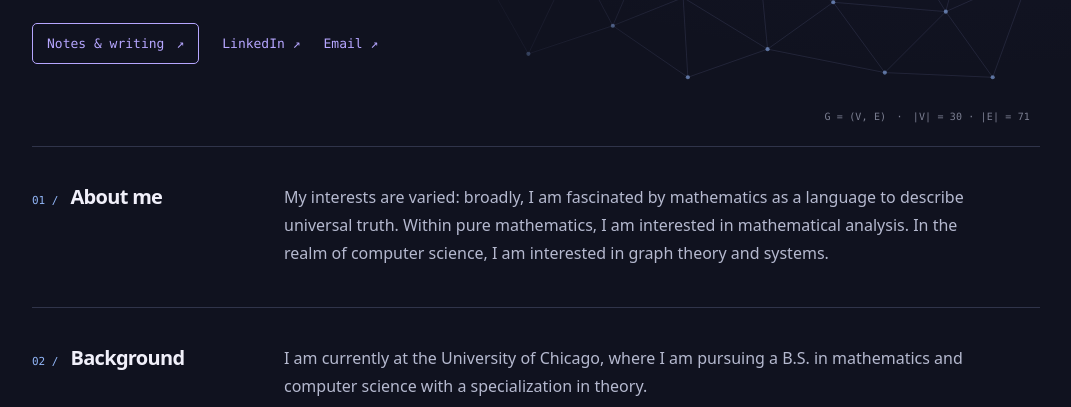
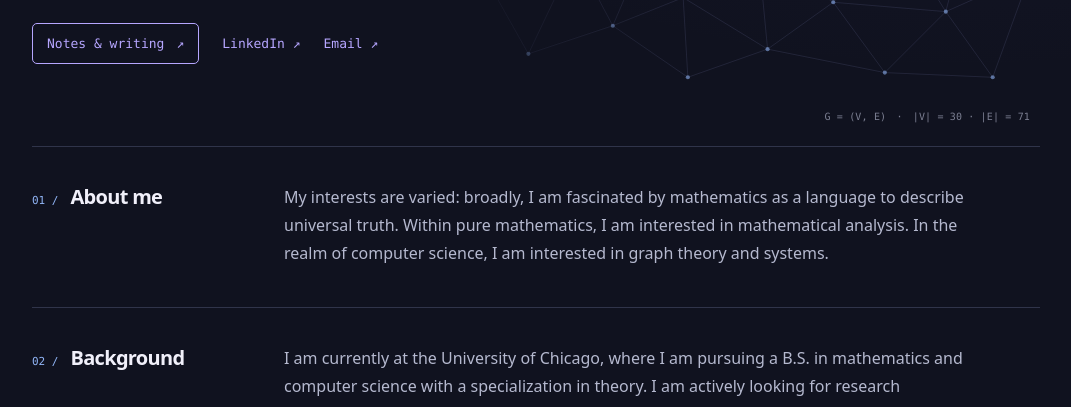
Before and after one commit to andreashaapalainen/andreashaapalainen.github.io, a plain HTML site: page index.html in a window 1280 px wide. Shown: the part 367-774 px from the top of the page, without its empty margins (104-1175 px from the left). Drawn offline with Linux system fonts and the light colour scheme.

Commit message:
Update index.html

```diff
--- a/index.html
+++ b/index.html
@@ -296,7 +296,7 @@ h2 { font-size: 20px; line-height: 1.35; font-weight: 600; margin: 0; letter-spa
     <section class="section" id="background">
       <div class="section-heading"><h2>Background</h2></div>
       <div class="section-body about-copy">
-        <p>I am currently at the University of Chicago, where I am pursuing a B.S. in mathematics and computer science with a specialization in theory. </p>
+        <p>I am currently at the University of Chicago, where I am pursuing a B.S. in mathematics and computer science with a specialization in theory. I am actively looking for research collaborators. </p>
         <p>Throughout Fall 2026 and Winter 2027, I will be serving as a discussion section leader for the University of Chicago Department of Computer Science to support introductory computer science instruction. In the summer of 2026, I worked as a data analyst and engineering intern at Silly Pickles, focusing on data integrity, automation, and financial analytics.</p>
         <p>Before Chicago, I attended Los Gatos High School, where I graduated as Salutatorian in 2025.</p>
       </div>
```
